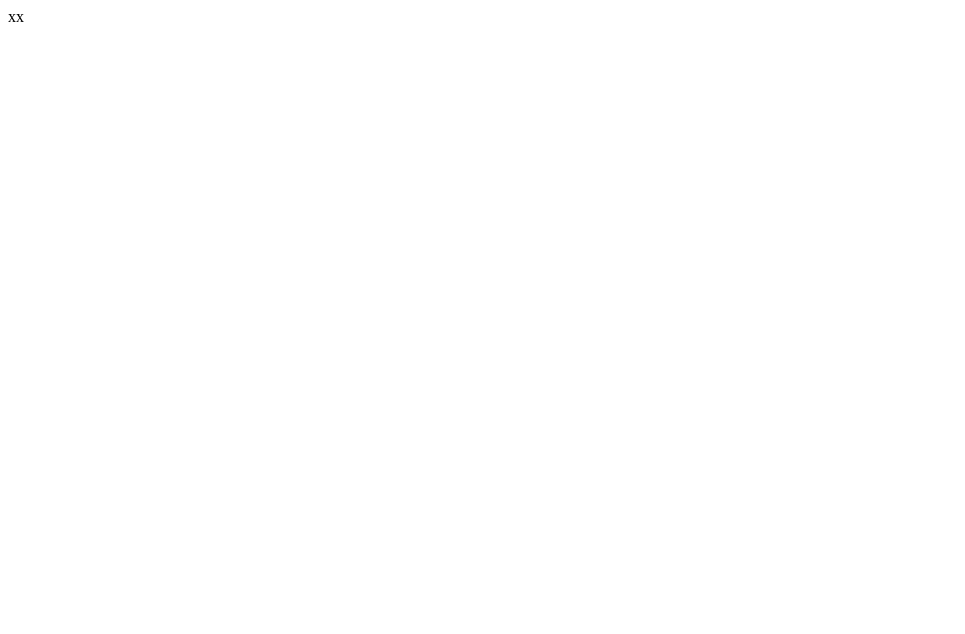
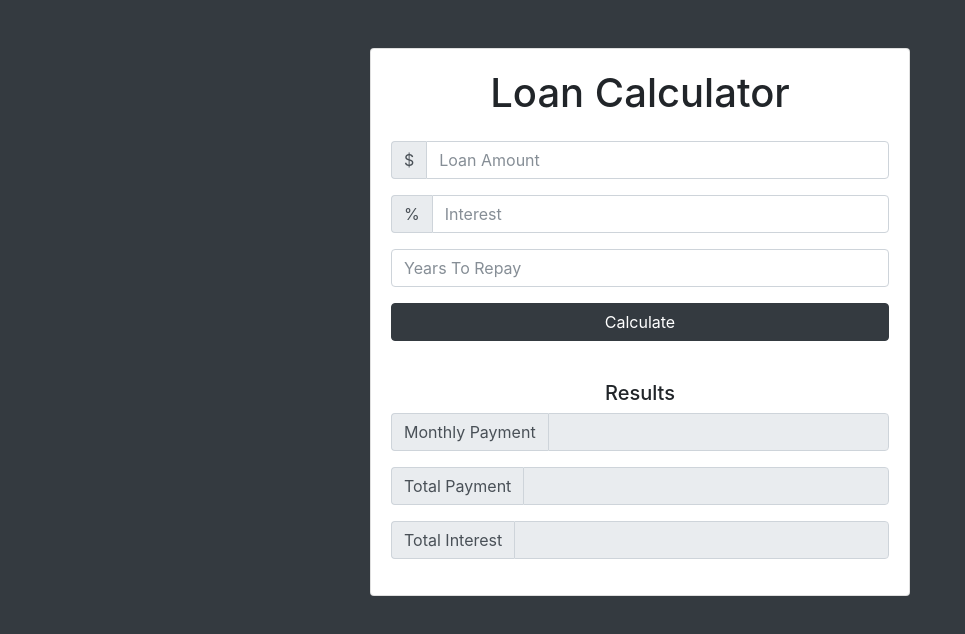
Before and after one commit to mostafa172/Simple-Loan-Calculator-App, a plain HTML site: page index.html in a window 1280 px wide. Shown: the whole page, without its empty margins (0-965 px from the left). Drawn offline with nearby package versions, Linux system fonts and the light colour scheme.

Commit message:
Bootstrap and some UI elements

```diff
--- a/index.html
+++ b/index.html
@@ -1 +1,80 @@
-xx
+<!doctype html>
+<html lang="en">
+  <head>
+    <title>Hello, world!</title>
+    <!-- Required meta tags -->
+    <meta charset="utf-8">
+    <meta name="viewport" content="width=device-width, initial-scale=1, shrink-to-fit=no">
+
+    <!-- Bootstrap CSS -->
+    <link rel="stylesheet" href="https://maxcdn.bootstrapcdn.com/bootstrap/4.0.0-beta.2/css/bootstrap.min.css" integrity="sha384-PsH8R72JQ3SOdhVi3uxftmaW6Vc51MKb0q5P2rRUpPvrszuE4W1povHYgTpBfshb" crossorigin="anonymous">
+  </head>
+  <body class="bg-dark">
+    <div class="container">
+      <div class="row">
+        <div class="col-md-6 mx-auto">
+          <div class="card card-body text-center mt-5">
+            <h1 class="heading display-5 pb-3">Loan Calculator</h1>
+            <form id="loan-form">
+              <div class="form-group">
+                <div class="input-group">
+                  <span class="input-group-addon">$</span>
+                  <input type="number" class="form-control" id="amount" placeholder="Loan Amount">
+                </div>
+              </div>
+              <div class="form-group">
+                <div class="input-group">
+                  <span class="input-group-addon">%</span>
+                  <input type="number" class="form-control" id="interest" placeholder="Interest">
+                </div>
+              </div>
+              <div class="form-group">
+                <input type="number" class="form-control" id="years" placeholder="Years To Repay">
+              </div>
+              <div class="form-group">
+                <input type="submit" value="Calculate" class="btn btn-dark btn-block">
+              </div>
+            </form>
+            <!-- LOADER -->
+            <!--
+            <div id="loading">
+              <img src="img/loading.gif" alt="">
+            </div>
+            -->
+            <!-- RESULTS -->
+            <div id="results" class="pt-4">
+              <h5>Results</h5>
+              <div class="form-group">
+                <div class="input-group">
+                  <span class="input-group-addon">Monthly Payment</span>
+                  <input type="number" class="form-control" id="monthly-payment" disabled>
+                </div>
+              </div>
+
+              <div class="form-group">
+                <div class="input-group">
+                  <span class="input-group-addon">Total Payment</span>
+                  <input type="number" class="form-control" id="total-payment" disabled>
+                </div>
+              </div>
+
+              <div class="form-group">
+                <div class="input-group">
+                  <span class="input-group-addon">Total Interest</span>
+                  <input type="number" class="form-control" id="total-interest" disabled>
+                </div>
+              </div>
+            </div>
+          </div>
+        </div>
+      </div>
+    </div>
+
+    <!-- Optional JavaScript -->
+    <!-- jQuery first, then Popper.js, then Bootstrap JS -->
+    <script src="https://code.jquery.com/jquery-3.2.1.slim.min.js" integrity="sha384-KJ3o2DKtIkvYIK3UENzmM7KCkRr/rE9/Qpg6aAZGJwFDMVNA/GpGFF93hXpG5KkN" crossorigin="anonymous"></script>
+    <script src="https://cdnjs.cloudflare.com/ajax/libs/popper.js/1.12.3/umd/popper.min.js" integrity="sha384-vFJXuSJphROIrBnz7yo7oB41mKfc8JzQZiCq4NCceLEaO4IHwicKwpJf9c9IpFgh" crossorigin="anonymous"></script>
+    <script src="https://maxcdn.bootstrapcdn.com/bootstrap/4.0.0-beta.2/js/bootstrap.min.js" integrity="sha384-alpBpkh1PFOepccYVYDB4do5UnbKysX5WZXm3XxPqe5iKTfUKjNkCk9SaVuEZflJ" crossorigin="anonymous"></script>
+    <script src="app.js"></script>
+  </body>
+</html>
```
